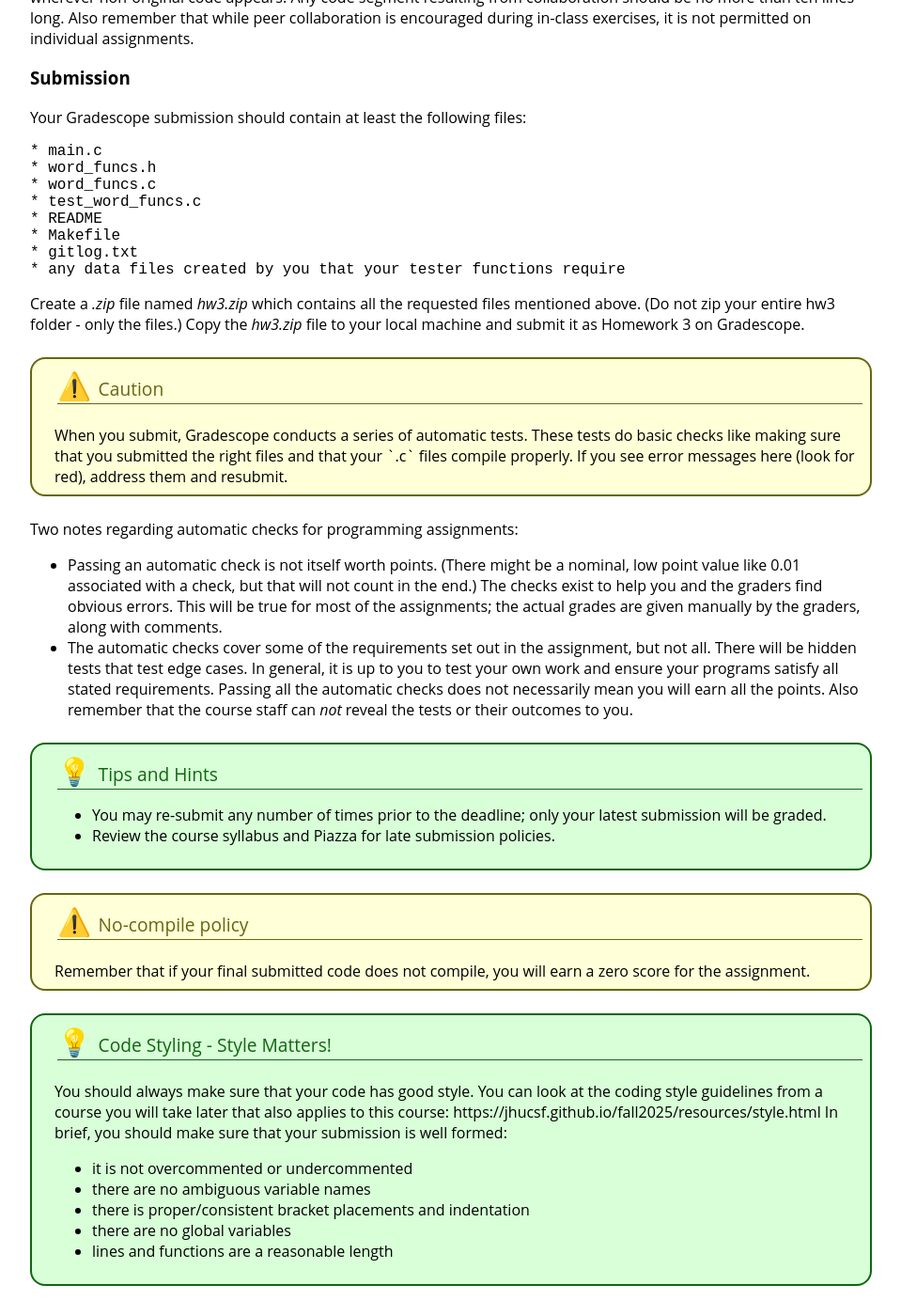
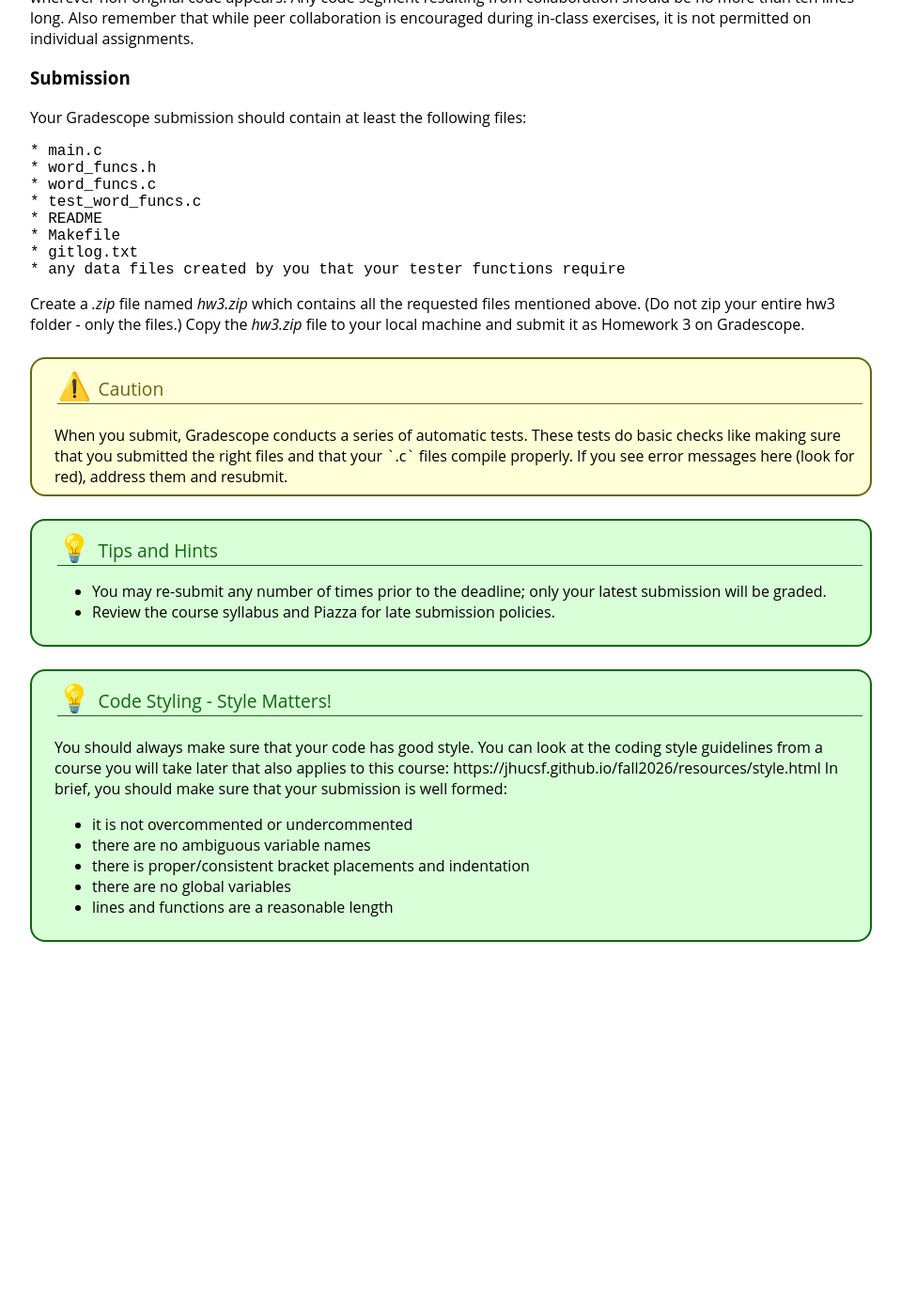
Before and after one commit to jhu-ip/cs220-f26, a Jekyll site: the page built from assign/hw3.md, in a window 1280 px wide and 1400 px high, scrolled down 7146 px. Shown: the whole window at 94% size, without its empty margins (160-1119 px from the left). Built offline with Jekyll 4.4.1, drawn with Linux system fonts in a browser that asks for light colours; after the commit the page ends 8180 px from its top, so only the background shows below that.

Commit message:
updated hw3 submission section and (removed redundant notes) and updated CSF style link

```diff
--- a/assign/hw3.md
+++ b/assign/hw3.md
@@ -291,10 +291,6 @@ Create a *.zip* file named *hw3.zip* which contains all the requested files ment
 </div>
 </div>
 
-Two notes regarding automatic checks for programming assignments:
-*	Passing an automatic check is not itself worth points. (There might be a nominal, low point value like 0.01 associated with a check, but that will not count in the end.) The checks exist to help you and the graders find obvious errors. This will be true for most of the assignments; the actual grades are given manually by the graders, along with comments.
-*	The automatic checks cover some of the requirements set out in the assignment, but not all. There will be hidden tests that test edge cases. In general, it is up to you to test your own work and ensure your programs satisfy all stated requirements. Passing all the automatic checks does not necessarily mean you will earn all the points. Also remember that the course staff can *not* reveal the tests or their outcomes to you.
-
 <div class='admonition tip'>
 <div class='title'>Tips and Hints</div>
 <div class='content'>
@@ -305,19 +301,11 @@ Two notes regarding automatic checks for programming assignments:
 </div>
 </div>
 
-<div class='admonition caution'>
-<div class='title'>No-compile policy</div>
-<div class='content'>
-<br/>Remember that if your final submitted code does not compile, you will earn a zero score for the assignment.
-</div>
-</div>
-
-
 <div class='admonition tip'>
 <div class='title'>Code Styling - Style Matters!</div>
 <div class='content'>
 <br/>
-You should always make sure that your code has good style. You can look at the coding style guidelines from a course you will take later that also applies to this course: https://jhucsf.github.io/fall2025/resources/style.html In brief, you should make sure that your submission is well formed:
+You should always make sure that your code has good style. You can look at the coding style guidelines from a course you will take later that also applies to this course: https://jhucsf.github.io/fall2026/resources/style.html In brief, you should make sure that your submission is well formed:
 <ul>
 <li>it is not overcommented or undercommented</li>
 <li>there are no ambiguous variable names </li>
```
